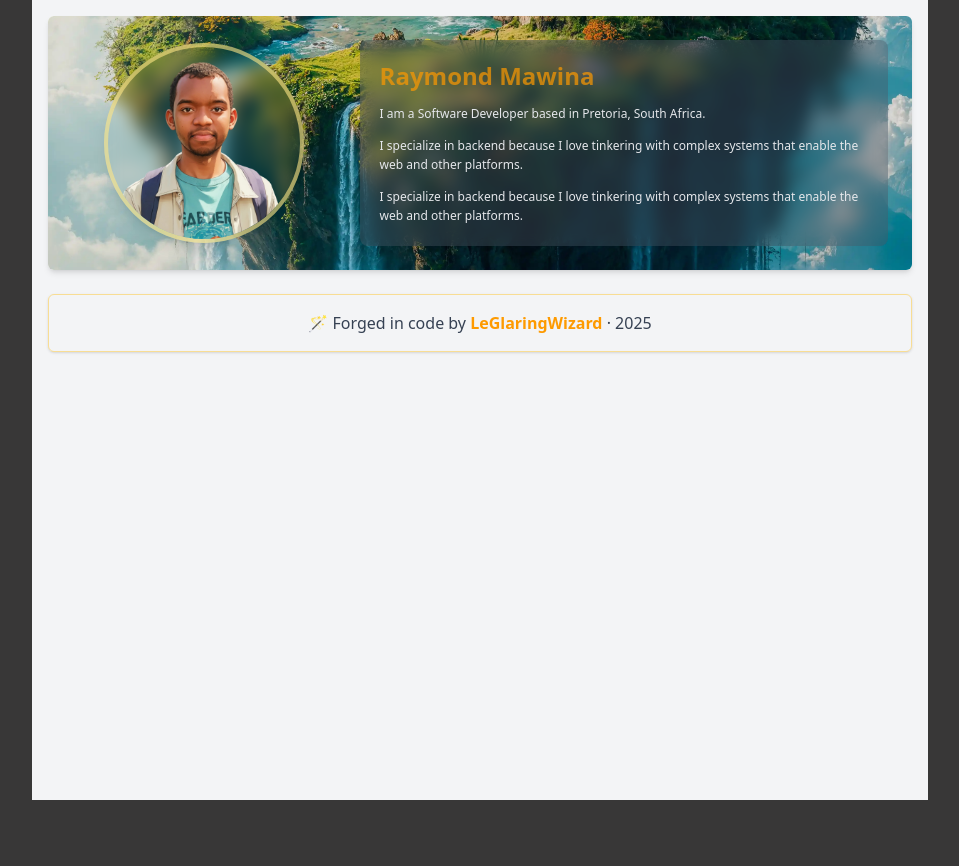
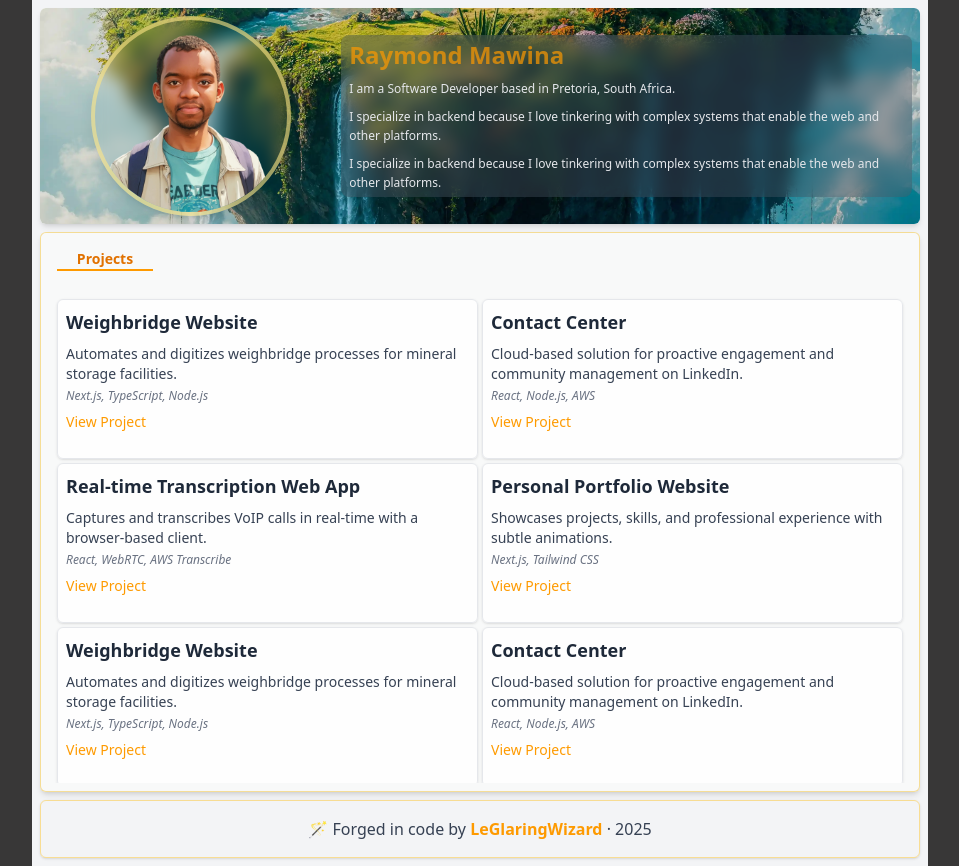
Before and after one commit to mfanaKoPitori/portfolio, a Next.js app: page / in a window 1280 px wide. Shown: the whole page, without its empty margins (160-1119 px from the left). Before the commit the page ends 800 px from the top, so only its background shows below. Built offline with nearby package versions, Linux system fonts and the light colour scheme.

Commit message:
added demo project list

```diff
--- a/pages/components/Header/Presentation.tsx
+++ b/pages/components/Header/Presentation.tsx
@@ -9,7 +9,7 @@ interface HeaderInfoProps {
 const Presentation: React.FC<HeaderInfoProps> = ({ fullname, bio }) => {
   return (
     <>
-      <header className="relative flex flex-col lg:flex-row items-center justify-between gap-6 p-6 w-full rounded-md shadow-md overflow-hidden">
+      <header className="relative flex flex-col lg:flex-row items-center justify-between gap-2 p-2 w-full rounded-md shadow-md overflow-hidden">
 
         <Image
           src="/background.webp"
@@ -28,7 +28,7 @@ const Presentation: React.FC<HeaderInfoProps> = ({ fullname, bio }) => {
         <section className="absolute inset-0 bg-slate-900/10 rounded-md" />
 
         {/* Profile Image */}
-        <section className="relative z-10 flex justify-center w-full lg:w-1/3 -mt-4 lg:-mt-0">
+        <section className="relative z-10 flex justify-center w-4/11 lg:w-1/3 lg:-mt-0">
           <section
             className="select-none"
             onContextMenu={(e) => e.preventDefault()}
@@ -47,13 +47,13 @@ const Presentation: React.FC<HeaderInfoProps> = ({ fullname, bio }) => {
         </section>
 
         {/* Text Section */}
-        <section className="relative z-10 grid space-y-3 p-5 bg-gray-600/40 backdrop-blur-sm rounded-lg text-left w-full lg:w-2/3">
-          <h1 className="text-2xl font-bold text-center lg:text-left text-amber-500/70">
+        <section className="relative z-10 grid space-y-2 py-1 px-2 bg-gray-600/40 backdrop-blur-sm rounded-lg text-left w-full lg:w-2/3">
+          <h1 className="text-lg lg:text-2xl  font-bold text-center lg:text-left text-amber-500/70">
             {fullname}
           </h1>
 
           {bio?.map((bioStr, index) => (
-            <p key={index} className="leading-relaxed text-gray-200">{bioStr}</p>
+            <p key={index} className="leading-relaxed text-gray-200 text-xs">{bioStr}</p>
           ))}
         </section>
       </header>
--- a/pages/components/NavigationTabs/Presentation.tsx
+++ b/pages/components/NavigationTabs/Presentation.tsx
@@ -14,12 +14,12 @@ const Presentation: React.FC<NavigationTabsInfoProps> = ({
 }) => {
   return (
     <>
-      <nav className="mb-6">
-        <ul className="flex flex-wrap justify-center sm:justify-around gap-3 w-full">
+      <nav className="mb-2">
+        <ul className="flex flex-wrap justify-left sm:justify-left gap-2 w-full py-2 px-2">
           {buttonList?.map((item) => (
             <li key={item}>
               <button
-                className={`w-fit sm:w-24 text-sm py-2 px-4 rounded-t-md border-b-2 transition-colors duration-200 ${
+                className={`w-fit sm:w-24 text-sm rounded-t-md border-b-2 transition-colors duration-200 ${
                   activeButton === item
                     ? "border-amber-500 text-amber-600 font-semibold"
                     : "border-transparent text-gray-600 hover:text-gray-800 hover:border-gray-300"
--- a/pages/components/Projects/Index.tsx
+++ b/pages/components/Projects/Index.tsx
@@ -41,6 +41,91 @@ const Projects: React.FC<ProjectInfoProps> = () => {
         "Showcases projects, skills, and professional experience with subtle animations.",
       link: "#",
     },
+        {
+      name: "Weighbridge Website",
+      tech: "Next.js, TypeScript, Node.js",
+      description:
+        "Automates and digitizes weighbridge processes for mineral storage facilities.",
+      link: "#",
+    },
+    {
+      name: "Contact Center",
+      tech: "React, Node.js, AWS",
+      description:
+        "Cloud-based solution for proactive engagement and community management on LinkedIn.",
+      link: "#",
+    },
+    {
+      name: "Real-time Transcription Web App",
+      tech: "React, WebRTC, AWS Transcribe",
+      description:
+        "Captures and transcribes VoIP calls in real-time with a browser-based client.",
+      link: "#",
+    },
+    {
+      name: "Personal Portfolio Website",
+      tech: "Next.js, Tailwind CSS",
+      description:
+        "Showcases projects, skills, and professional experience with subtle animations.",
+      link: "#",
+    },
+        {
+      name: "Weighbridge Website",
+      tech: "Next.js, TypeScript, Node.js",
+      description:
+        "Automates and digitizes weighbridge processes for mineral storage facilities.",
+      link: "#",
+    },
+    {
+      name: "Contact Center",
+      tech: "React, Node.js, AWS",
+      description:
+        "Cloud-based solution for proactive engagement and community management on LinkedIn.",
+      link: "#",
+    },
+    {
+      name: "Real-time Transcription Web App",
+      tech: "React, WebRTC, AWS Transcribe",
+      description:
+        "Captures and transcribes VoIP calls in real-time with a browser-based client.",
+      link: "#",
+    },
+    {
+      name: "Personal Portfolio Website",
+      tech: "Next.js, Tailwind CSS",
+      description:
+        "Showcases projects, skills, and professional experience with subtle animations.",
+      link: "#",
+    },
+        {
+      name: "Weighbridge Website",
+      tech: "Next.js, TypeScript, Node.js",
+      description:
+        "Automates and digitizes weighbridge processes for mineral storage facilities.",
+      link: "#",
+    },
+    {
+      name: "Contact Center",
+      tech: "React, Node.js, AWS",
+      description:
+        "Cloud-based solution for proactive engagement and community management on LinkedIn.",
+      link: "#",
+    },
+    {
+      name: "Real-time Transcription Web App",
+      tech: "React, WebRTC, AWS Transcribe",
+      description:
+        "Captures and transcribes VoIP calls in real-time with a browser-based client.",
+      link: "#",
+    },
+    {
+      name: "Personal Portfolio Website",
+      tech: "Next.js, Tailwind CSS",
+      description:
+        "Showcases projects, skills, and professional experience with subtle animations.",
+      link: "#",
+    },
+
   ]);
   return <Presentation projectList={projectList} />;
 };
--- a/pages/components/Projects/Presentation.tsx
+++ b/pages/components/Projects/Presentation.tsx
@@ -15,22 +15,22 @@ interface ProjectInfoProps {
 const Presentation: React.FC<ProjectInfoProps> = ({ projectList }) => {
   return (
     <>
-      <section className="grid sm:grid-cols-1 lg:grid-cols-2 gap-6">
+      <section className="grid sm:grid-cols-1 lg:grid-cols-2 gap-1">
         {projectList?.map((project, idx) => (
           <section
             key={idx}
-            className="flex flex-col bg-white/80 rounded-md border border-gray-200 p-5 shadow-sm hover:shadow-lg transition-shadow duration-200 w-full min-h-[14rem]"
+            className="flex flex-col bg-white/80 rounded-md border border-gray-200 p-2 shadow-sm hover:shadow-md transition-shadow duration-200 w-full min-h-[10rem]"
           >
             <h3 className="font-semibold text-gray-800 text-lg">
               {project.name}
             </h3>
-            <p className="text-gray-500 text-sm italic mt-1">{project.tech}</p>
             <p className="mt-2 text-gray-700 text-sm">{project.description}</p>
+            <p className="text-gray-500 text-xs italic mt-1">{project.tech}</p>
             <a
               href={project.link}
               target="_blank"
               rel="noopener noreferrer"
-              className="mt-3 text-amber-500 text-sm hover:underline"
+              className="mt-2 text-amber-500 text-sm hover:underline"
             >
               View Project
             </a>
--- a/pages/components/Skills/Index.tsx
+++ /dev/null
@@ -1,54 +0,0 @@
-import React from "react";
-import { useState } from "react";
-import Presentation from "./Presentation";
-
-interface SkillProps {
-  title: string;
-  items: string[];
-}
-
-interface SkillsInfoProps {}
-
-const Skills: React.FC<SkillsInfoProps> = () => {
-  const [skills, _] = useState<SkillProps[]>([
-    {
-      title: "Fundamentals",
-      items: [
-        "API Design",
-        "Functional & OO Programming",
-        "System Design & Analysis",
-        "Data Structures & Algorithms",
-        "Design Patterns",
-        "Databases: RDBMS & NoSQL",
-      ],
-    },
-    {
-      title: "Languages",
-      items: [
-        "HTML, CSS & Tailwind",
-        "Javascript & Typescript",
-        "Node.js, React, Redux & Next.js",
-        "Python, Flask & Django",
-        "Postgres, MySQL & MSSQL",
-      ],
-    },
-    {
-      title: "Tools",
-      items: [
-        "Linux & Windows",
-        "VSCode",
-        "Bash & Vim",
-        "Docker",
-        "Kubernetes",
-        "Terraform",
-      ],
-    },
-    {
-      title: "Cloud Stack",
-      items: ["AWS", "Microsoft Azure", "GCP"],
-    },
-  ]);
-  return <Presentation skills={skills} />;
-};
-
-export default Skills;
--- a/pages/components/Skills/Presentation.tsx
+++ /dev/null
@@ -1,38 +0,0 @@
-import Image from "next/image";
-import React from "react";
-
-interface SkillProps {
-  title: string;
-  items: string[];
-}
-
-interface SkillsInfoProps {
-  skills: SkillProps[];
-}
-
-const Presentation: React.FC<SkillsInfoProps> = ({ skills }) => {
-  return (
-    <>
-      {/* Skills */}
-      <section className="grid sm:grid-cols-1 lg:grid-cols-2  gap-6 w-full">
-        {skills?.map((section) => (
-          <section
-            key={section.title}
-            className="flex flex-col bg-white/80 rounded-md border border-gray-200 p-5 shadow-sm hover:shadow-md transition-shadow duration-200 w-full min-h-[14rem]"
-          >
-            <h3 className="font-semibold text-gray-800 text-lg border-l-4 border-purple-400 pl-3 mb-3">
-              {section.title}
-            </h3>
-            <ul className="flex flex-col gap-1 text-gray-700 text-sm list-disc list-inside">
-              {section.items?.map((skill) => (
-                <li key={skill}>{skill}</li>
-              ))}
-            </ul>
-          </section>
-        ))}
-      </section>
-    </>
-  );
-};
-
-export default Presentation;
--- a/pages/index.tsx
+++ b/pages/index.tsx
@@ -3,37 +3,35 @@ import { useState } from "react";
 
 import Header from "./components/Header/Index";
 import Footer from "./components/Footer/Index";
-import Skills from "./components/Skills/Index";
 import Projects from "./components/Projects/Index";
 import NavigationTabs from "./components/NavigationTabs/Index";
 
 export default function Home() {
-  const [buttonList, _] = useState(["Skills", "Projects"]);
+  const [buttonList, _] = useState(["Projects"]);
 
-  const [activeButton, setActiveButton] = useState<string>("Skills");
+  const [activeButton, setActiveButton] = useState<string>("Projects");
   const handleButtonClick = (item: string) => {
     setActiveButton(item === activeButton ? "" : item);
   };
 
   return (
-    <section className="flex flex-col items-center space-y-6 p-4 bg-gray-100 text-xs w-full max-w-4xl mx-auto min-h-screen">
+    <section className="flex flex-col items-center space-y-2 p-2 bg-gray-100 text-xs w-full max-w-4xl mx-auto min-h-screen">
       <Header />
 
-      {/* ===== Main Content =====
+      {/* ===== Main Content ===== */}
       <main className="flex justify-center w-full">
-        <section className="flex flex-col w-full max-w-5xl bg-gray-50/80 border border-yellow-500/40 rounded-md p-5 shadow-md">
+        <section className="flex flex-col w-full max-w-5xl bg-gray-50/80 border border-yellow-500/40 rounded-md p-2 shadow-md">
           <NavigationTabs
             activeButton={activeButton}
             buttonList={buttonList}
             handleButtonClick={handleButtonClick}
           />
 
-          <section className="py-3 px-2 min-h-[24rem] lg:min-h-[30rem] max-h-[90vh] overflow-auto">
-            {activeButton === "Skills" && <Skills />}
+          <section className="py-3 px-2 min-h-[24rem] lg:min-h-[18rem] max-h-[62vh] overflow-auto">
             {activeButton === "Projects" && <Projects />}
           </section>
         </section>
-      </main>*/}
+      </main>
 
       <Footer />
     </section>
```
